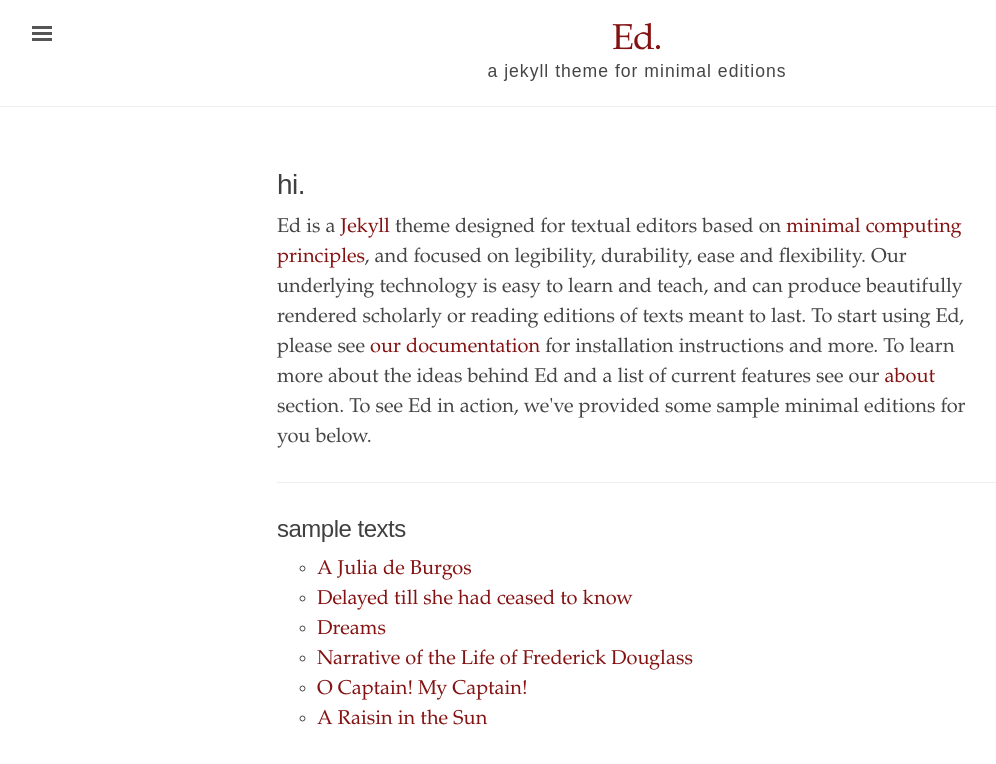
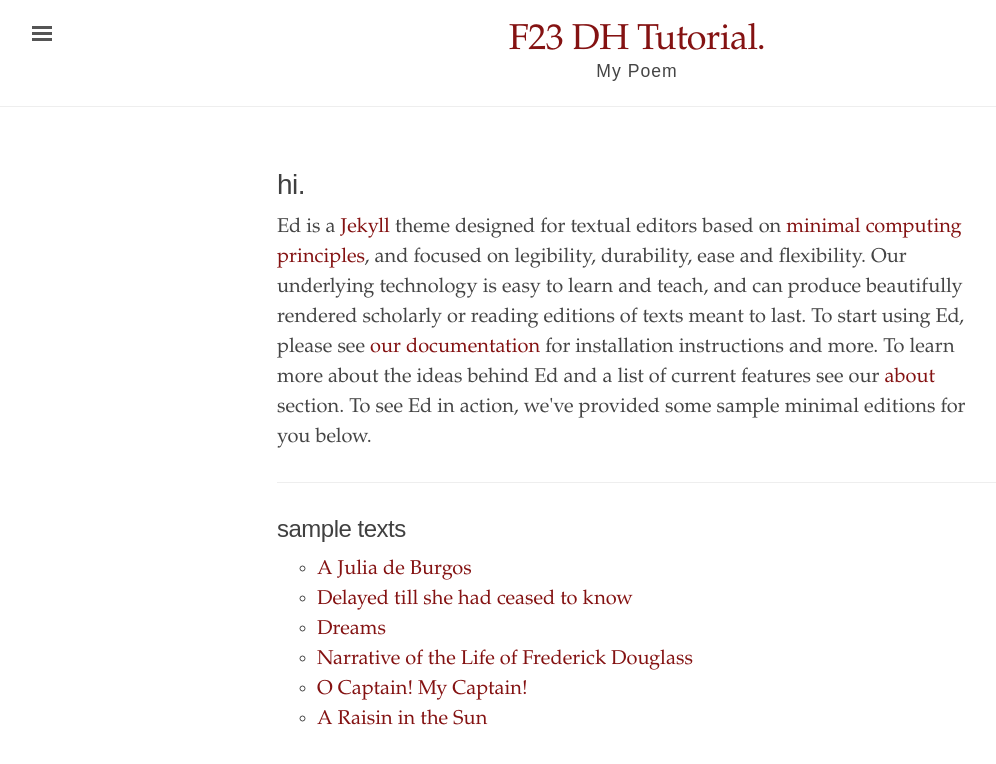
Before and after one commit to ale95lopez/poemedition, a Jekyll site: the page built from index.html, in a window 1280 px wide. Shown: the top 764 px of the page, without its empty margins (3-999 px from the left). Built offline with Jekyll 4.4.1, drawn with Linux system fonts in a browser that asks for light colours.

Commit message:
changed the title and base url

```diff
--- a/_config.yml
+++ b/_config.yml
@@ -1,11 +1,11 @@
 # Built with Jekyll 3.6.0
 
 # Setup
-title:               Ed.
-tagline:             'a jekyll theme for minimal editions'
+title:               F23 DH Tutorial.
+tagline:            'My Poem'
 description:         'Ed is a Jekyll theme designed for textual editors based on minimal computing principles, and focused on legibility and flexibility.'
 url:                 'http://minicomp.github.io'
-baseurl:             '/ed'
+baseurl:             '/poemedition'
 
 # About/contact
 author:
```
